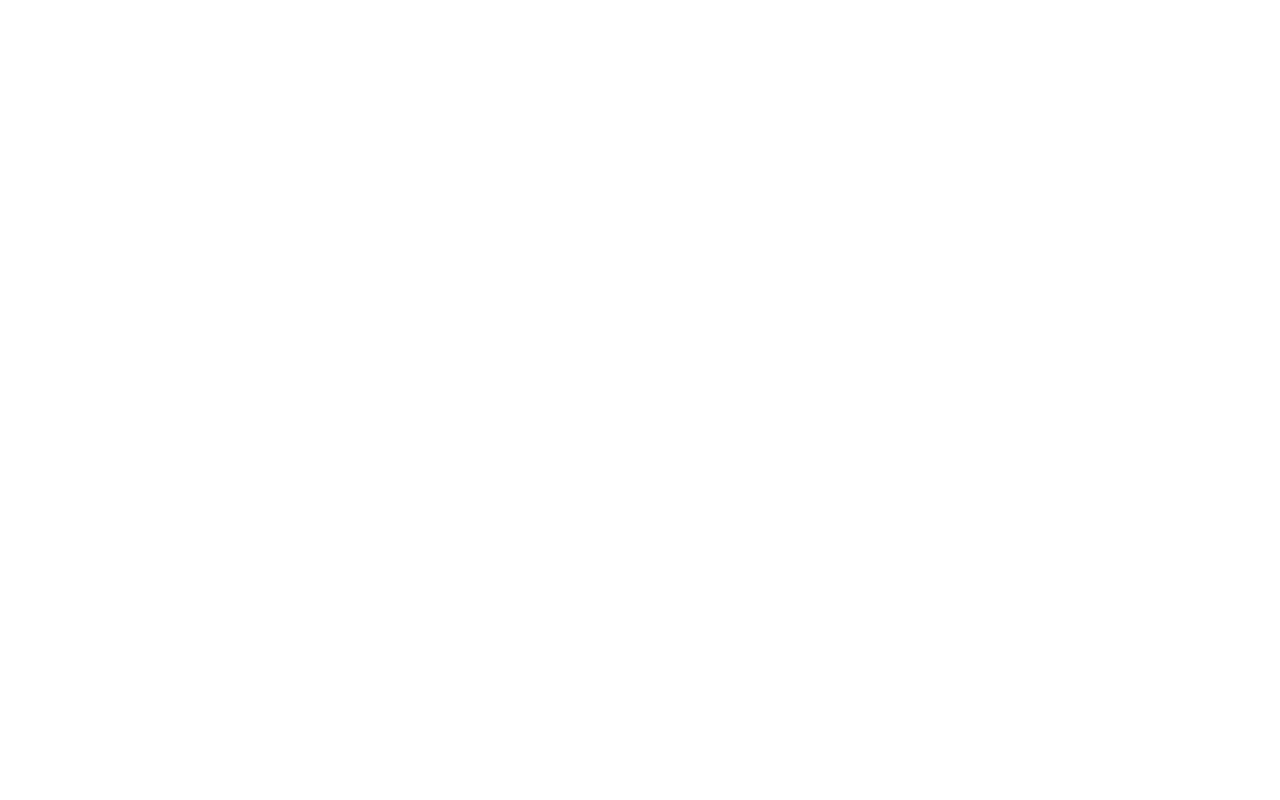
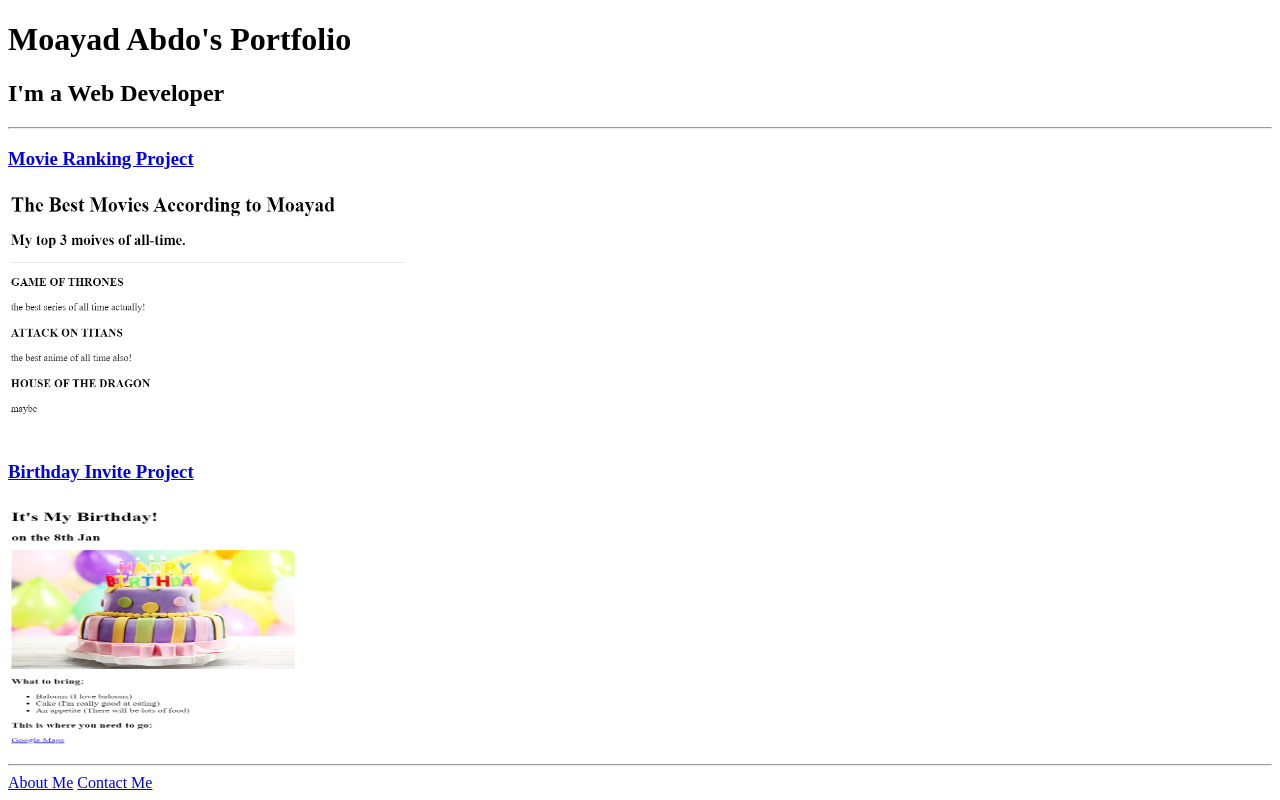
Before and after one commit to MoayadAbdo/html-portfolio, a plain HTML site: page index.html in a window 1280 px wide. Drawn offline with Linux system fonts and the light colour scheme.

Commit message:
Add files via upload

```diff
--- a/index.html
+++ b/index.html
@@ -1,15 +1,21 @@
-<!-- TODO 1: Create the HTML Boilerplate -->
-
-<!-- TODO 2: Add Your previous projects' HTML into the public folder -->
-
-<!-- TODO 3: Take screenshots of your project previews and add the images to the images folder -->
-
-<!-- TODO 4: Add titles/subtitles etc. -->
-
-<!-- TODO 5: Add a link to the project pages -->
-
-<!-- TODO 6: Add images to show the project previews
-HINT for TODO 6: You can use the height attribute set to 200 to make the image smaller:
-https://developer.mozilla.org/en-US/docs/Web/HTML/Element/img#attr-height -->
-
-<!-- TODO 7: Add the Contact Me and About Me page links -->
+<!DOCTYPE html>
+<html lang="en">
+    <head>
+        <meta charset="UTF-8">
+        <title>
+       My porfolio
+        </title>
+    </head>
+    <body>
+        <h1>Moayad Abdo's Portfolio</h1>
+        <h2>I'm a Web Developer</h2>
+        <hr/>
+        <h3><a href="./public/index copy.html">Movie Ranking Project</a></h3>
+        <img src="./assets/Screenshot 2024-03-27 204800.png" width="400" height="250"/>
+       <h3> <a href="./public/index.html">Birthday Invite Project</a></h3>
+        <img src="./assets/Screenshot 2024-03-27 204851.png" width="400" height="250"/>
+        <hr/>
+        <a href="./public/about.html">About Me</a>
+        <a href="./public/contact.html">Contact Me</a>
+    </body>
+</html>
```
